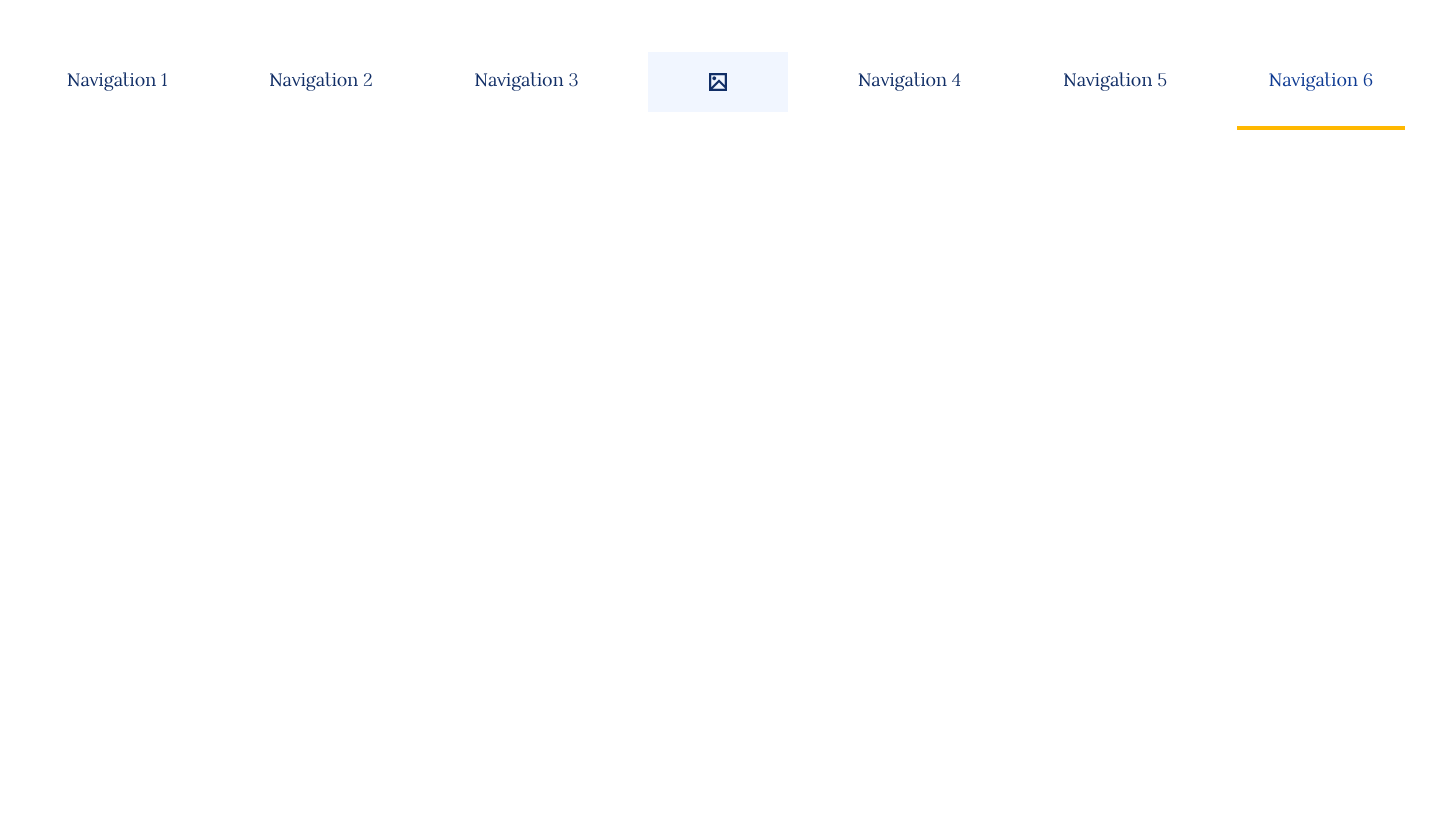
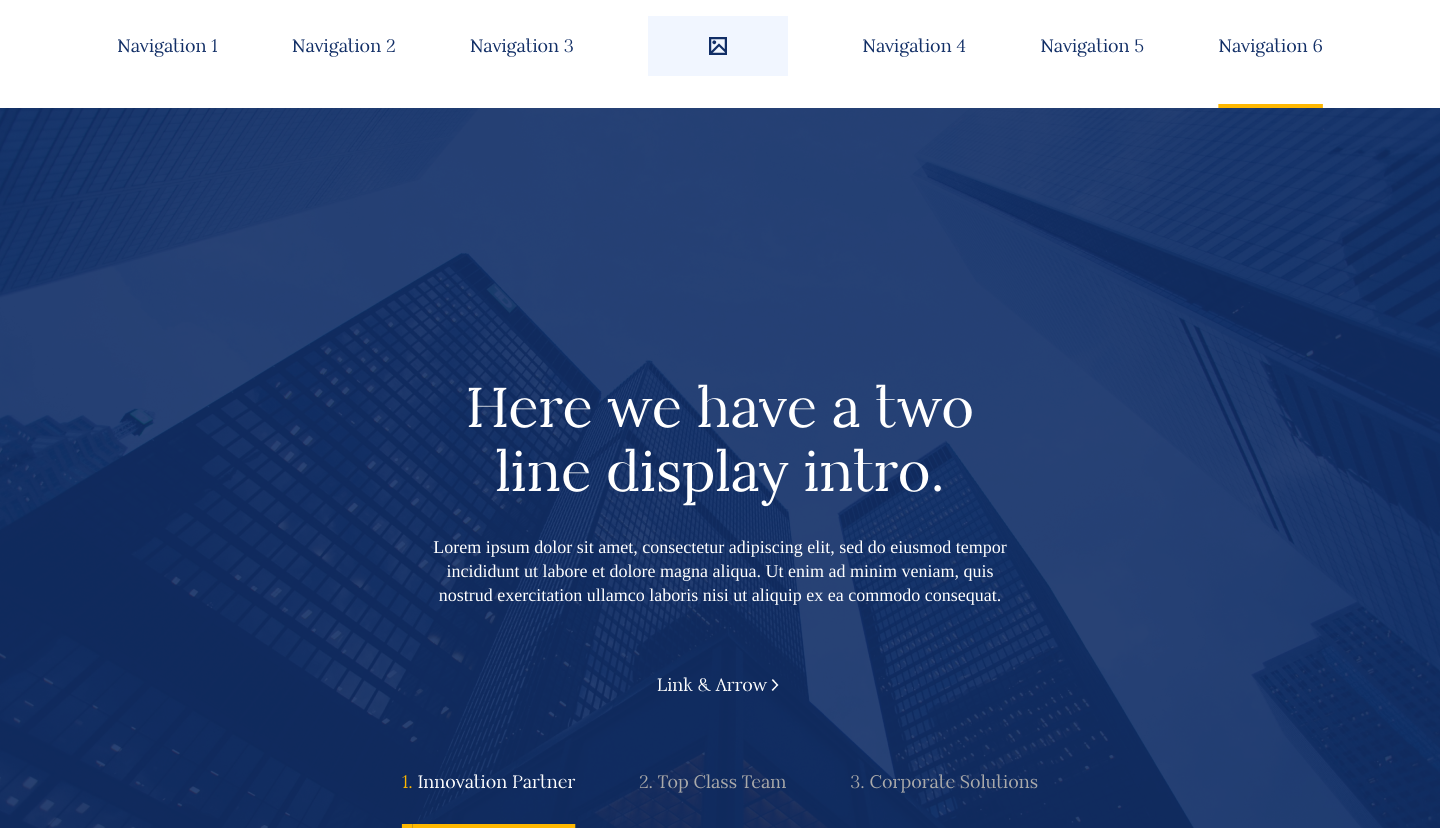
Before and after one commit to davidsadler/whiskygalore, a PHP site: template templates/index.twig in a window 1440 px wide. Before the commit the page ends 130 px from the top, so only its background shows below. Run offline with PHP 8.4, Linux system fonts and the light colour scheme; the template is opened without the code that fills it, so the values that code supplies are empty; some libraries are stand-ins or nearby versions.

Commit message:
Add header

```diff
--- a/templates/index.twig
+++ b/templates/index.twig
@@ -10,7 +10,7 @@
     </head>
     <body>
         <div class="container">
-            <nav class="menu">
+            <nav>
                 <ul class="nav-items">
                     <li><a href="#">Navigation 1</a></li>
                     <li><a href="#">Navigation 2</a></li>
@@ -25,6 +25,22 @@
                     <li class="selected"><a href="#">Navigation 6</a></li>
                 </ul>
             </nav>
+            <section class="header">
+                <div class="header-center">
+                    <div class="copy">
+                        <h1>Here we have a two line display intro.</h1>
+                        <h2>Lorem ipsum dolor sit amet, consectetur adipiscing elit, sed do eiusmod tempor incididunt ut labore et dolore magna aliqua. Ut enim ad minim veniam, quis nostrud exercitation ullamco laboris nisi ut aliquip ex ea commodo consequat.</h2>
+                        <a class="chevron" href="#">Link &amp; Arrow</a>
+                    </div>
+                </div>
+                <nav>
+                    <ol class="tab-items">
+                        <li class="selected"><a href="#">1. Innovation Partner</a></li>
+                        <li><a href="#">2. Top Class Team</a></li>
+                        <li><a href="#">3. Corporate Solutions</a></li>
+                    </ol>
+                </nav>
+            </section>
         </div>
     </body>
 </html>
--- a/web/css/site.css
+++ b/web/css/site.css
@@ -1,18 +1,46 @@
 @font-face {
     font-family: 'LeikoRegular';
     src: url('/fonts/Leiko-Regular.otf') format('opentype');
+}
+
+@font-face {
+    font-family: 'TinosRegular';
+    src: url('/fonts/Tinos-Regular.ttf') format('truetype');
 }
 
 body {
     font-family: LeikoRegular, serif;
     background-color:  #FFFFFF;
     font-size: 1.125rem;
+    font-weight: normal;
     line-height: 1.75rem;
-    font-weight: normal;
 }
 
 img {
     max-width: 100%;
+}
+
+ul, ol {
+    margin: 0;
+    padding: 0;
+}
+
+a {
+    color: #FFFFFF;
+    text-decoration: none;
+    margin: auto;
+    padding-right: 16px;
+}
+
+a.chevron {
+    background: url('/images/chevron.png') no-repeat;
+    background-position: calc(100%);
+}
+
+a:hover {
+    text-decoration: underline;
+    text-underline-offset: 0.5rem;
+    /*border-bottom: 1px solid #FFFFFF;*/
 }
 
 .container {
@@ -20,14 +48,13 @@ img {
     width: 1440px;
 }
 
-.menu {
-}
-
 .nav-items {
     display: flex;
     justify-content: space-around;
     list-style: none;
-    padding: 1rem;
+    width: 1280px;
+    margin: auto;
+    padding-bottom: 1rem;
 }
 
 .nav-items .logo {
@@ -48,14 +75,87 @@ img {
 
 .nav-items a {
     color: #112E66;
-    text-decoration: none;
-    padding: 2rem;
+    padding: 2rem 0;
     display: inline-block;
 }
 
 .nav-items li a:focus,
 .nav-items li a:hover,
 .nav-items li.selected a {
-    border-bottom: 0.25rem solid #FFB800;
-    color: #0E3B93;
+    text-decoration: underline;
+    text-underline-offset: 3.25rem;
+    text-decoration-color: #FFB800;
+    text-decoration-thickness: 0.25rem;
 }
+
+.header {
+    background-image: url('/images/mainstage-image.png');
+    background-color: #112E66;
+    height: 720px;
+    display: flex;
+    flex-direction: column;
+    justify-content: space-between;
+    color: #FFFFFF;
+}
+
+.header .header-center {
+    flex: 1;
+    display: flex;
+    flex-direction: column;
+    justify-content: center;
+}
+
+.header .copy {
+    width: 580px;
+    height: 319px;
+    margin: 0 auto;
+    text-align: center;
+    display: flex;
+    flex-direction: column;
+    justify-content: space-around;
+}
+
+.header h1 {
+    font-size: 3.5rem;
+    line-height: 4rem;
+    font-weight: normal;
+    margin: 7rem 0 0 0;
+}
+
+.header h2 {
+    font-family: TinosRegular, serif;
+    font-size: 1em;
+    line-height: 1.5rem;
+    font-weight: normal;
+    margin: 2rem 0 4rem 0;
+}
+
+.tab-items {
+    display: flex;
+    justify-content: space-around;
+    list-style: none;
+    width: 700px;
+    margin: auto;
+}
+
+.tab-items a {
+    color: #AAAAAA;
+    padding: 2rem 0;
+    display: inline-block;
+}
+
+.tab-items li a:focus,
+.tab-items li a:hover,
+.tab-items li.selected a {
+    color: #FFFFFF;
+    text-decoration: underline;
+    text-underline-offset: 2.25rem;
+    text-decoration-color: #FFB800;
+    text-decoration-thickness: 0.25rem;
+}
+
+.tab-items li a:focus:first-letter,
+.tab-items li a:hover:first-letter,
+.tab-items li.selected a:first-letter {
+    color: #FFB800;
+}
```
Also changed, not shown: web/fonts/Tinos-Regular.ttf (added), web/images/chevron.png (added), web/images/mainstage-image.png (added).
